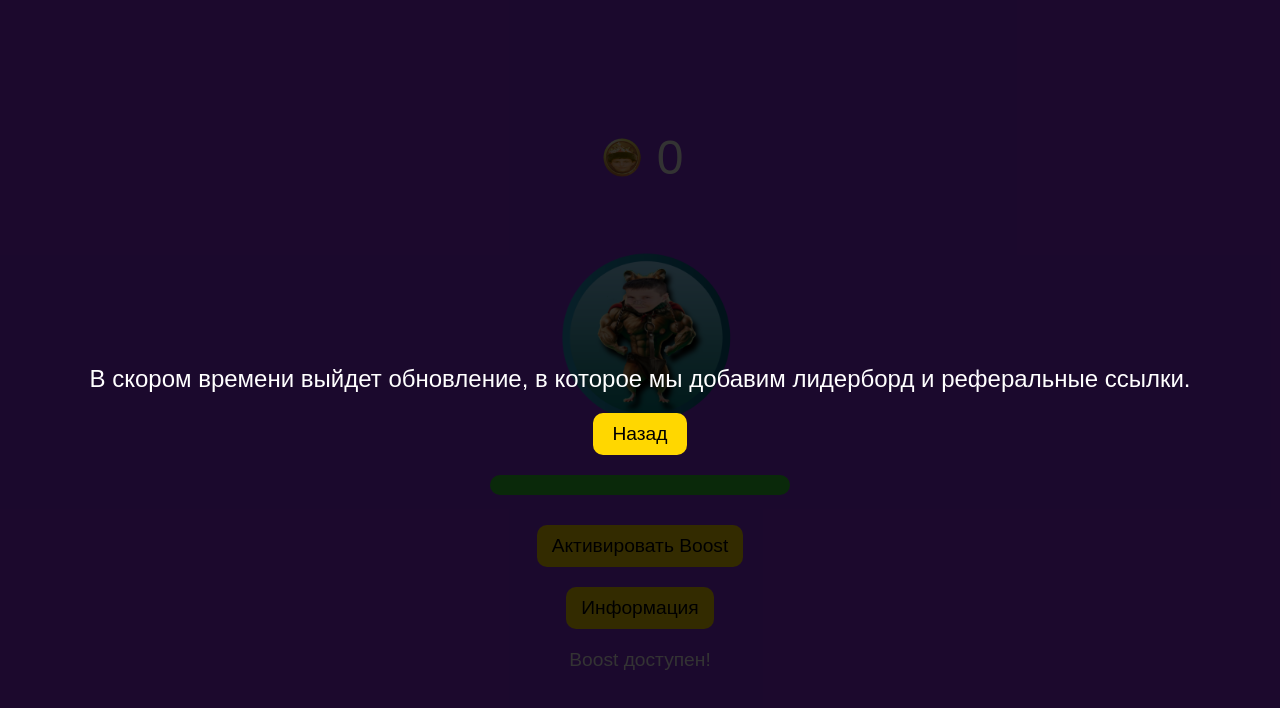
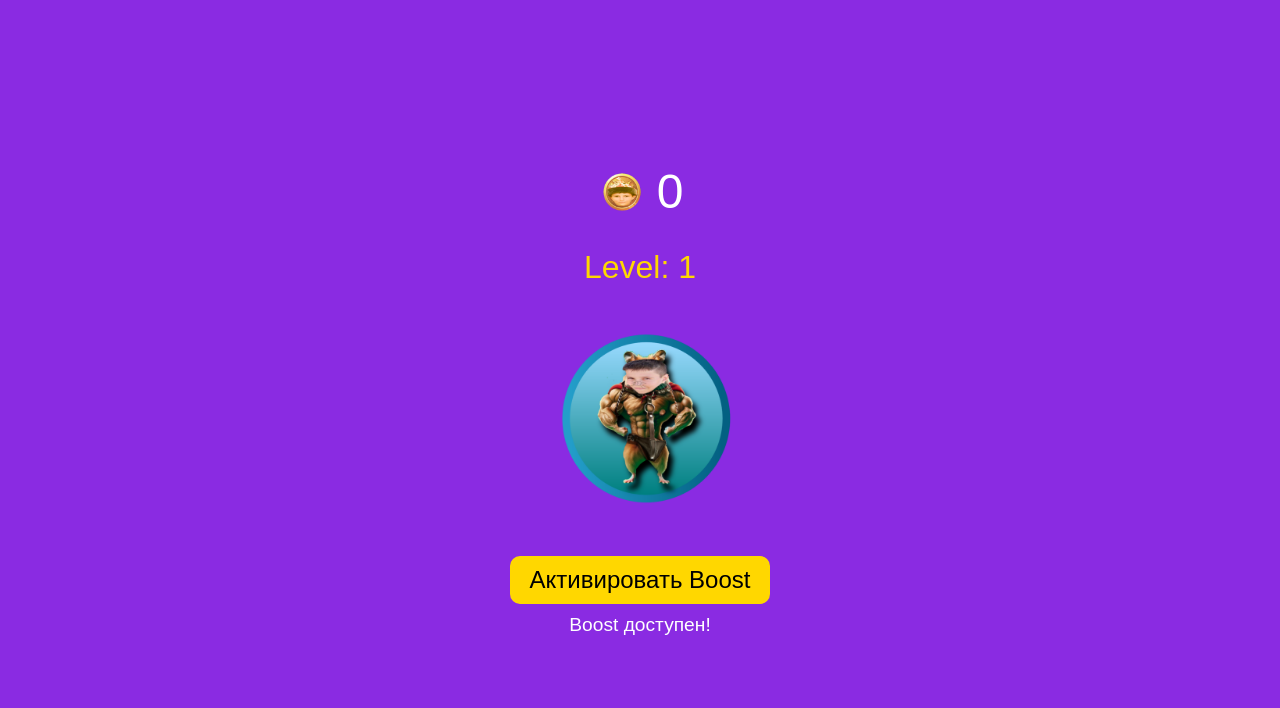
Before and after one commit to Ilyshka3346/clicker, a plain HTML site: page index.html in a window 1280 px wide. Drawn offline with Linux system fonts and the light colour scheme.

Commit message:
Update index.html

```diff
--- a/index.html
+++ b/index.html
@@ -3,7 +3,7 @@
 <head>
     <meta charset="UTF-8">
     <meta name="viewport" content="width=device-width, initial-scale=1.0">
-    <title>clicker</title>
+    <title>Кликер с уровнями</title>
     <style>
         body {
             font-family: Arial, sans-serif;
@@ -38,17 +38,10 @@
             width: 250px; /* Увеличенный размер изображения */
             height: auto;
             transition: transform 0.1s ease-in-out;
-            -webkit-tap-highlight-color: transparent; /* Убираем синее выделение на мобильных устройствах */
-        }
-
-        /* Снятие выделения и появления синего окна на мобильных устройствах */
-        #clickImage:focus {
-            outline: none; /* Отключаем рамку при фокусе */
         }
 
         #clickImage:active {
             transform: scale(0.95); /* Эффект при нажатии */
-            outline: none; /* Отключаем выделение при активном нажатии */
         }
 
         #boost-container {
@@ -58,18 +51,17 @@
             align-items: center;
         }
 
-        #boostButton, #infoButton {
-            padding: 10px 15px;
-            font-size: 1.2em;
+        #boostButton {
+            padding: 10px 20px;
+            font-size: 1.5em;
             background-color: #FFD700; /* Золотой цвет кнопки Boost */
             border: none;
             border-radius: 10px;
             cursor: pointer;
             transition: background-color 0.3s;
-            margin: 10px;
         }
 
-        #boostButton:hover, #infoButton:hover {
+        #boostButton:hover {
             background-color: #FFC107; /* Более темный цвет при наведении */
         }
 
@@ -84,56 +76,42 @@
             margin-top: 10px;
         }
 
-        #infoScreen {
-            display: none;
-            position: absolute;
+        /* Стиль уровня */
+        #level {
+            font-size: 2em;
+            color: #FFD700;
+            margin-top: 10px;
+        }
+
+        /* Стиль поздравительной таблички */
+        #levelUpModal {
+            display: none; /* Изначально скрыто */
+            position: fixed;
             top: 0;
             left: 0;
             width: 100%;
             height: 100%;
-            background-color: rgba(0, 0, 0, 0.8);
-            color: white;
-            display: flex;
-            flex-direction: column;
+            background: rgba(0, 0, 0, 0.8);
+            justify-content: center;
             align-items: center;
-            justify-content: center;
-            z-index: 10;
+            text-align: center;
         }
 
-        #infoText {
-            font-size: 1.5em;
-            text-align: center;
-            margin: 20px;
+        #levelUpModalContent {
+            background-color: #fff;
+            padding: 20px;
+            border-radius: 10px;
+            color: #000;
         }
 
-        #backButton {
-            padding: 10px 20px;
-            font-size: 1.2em;
-            background-color: #FFD700;
+        #closeModal {
+            margin-top: 10px;
+            padding: 5px 10px;
+            cursor: pointer;
+            background-color: #FF6347;
+            color: white;
             border: none;
-            border-radius: 10px;
-            cursor: pointer;
-            transition: background-color 0.3s;
-        }
-
-        #backButton:hover {
-            background-color: #FFC107;
-        }
-
-        #progress-container {
-            width: 300px;
-            height: 20px;
-            background-color: #FFF;
-            border-radius: 10px;
-            overflow: hidden;
-            margin-top: 20px;
-        }
-
-        #progress-bar {
-            width: 100%;
-            height: 100%;
-            background-color: #32CD32; /* Зеленый цвет прогресс-бара */
-            transition: width 0.1s ease;
+            border-radius: 5px;
         }
 
     </style>
@@ -146,27 +124,24 @@
         <div id="counter">0</div>
     </div>
 
+    <!-- Уровень игрока -->
+    <div id="level">Level: 1</div>
+
     <!-- Изображение, на которое можно кликать -->
     <img id="clickImage" src="your-tap-image.png" alt="Кликни сюда">
-
-    <!-- Прогресс-бар -->
-    <div id="progress-container">
-        <div id="progress-bar"></div>
-    </div>
 
     <!-- Раздел Boost -->
     <div id="boost-container">
         <button id="boostButton">Активировать Boost</button>
-        <button id="infoButton">Информация</button>
         <div id="boostMessage"></div>
     </div>
 
-    <!-- Экран информации -->
-    <div id="infoScreen">
-        <div id="infoText">
-            В скором времени выйдет обновление, в которое мы добавим лидерборд и реферальные ссылки.
+    <!-- Поздравительная табличка -->
+    <div id="levelUpModal">
+        <div id="levelUpModalContent">
+            <h2>Поздравляем! Вы повысили уровень!</h2>
+            <button id="closeModal">Закрыть</button>
         </div>
-        <button id="backButton">Назад</button>
     </div>
 
     <script>
@@ -175,52 +150,49 @@
         const clickImage = document.getElementById('clickImage');
         const boostButton = document.getElementById('boostButton');
         const boostMessage = document.getElementById('boostMessage');
-        const infoButton = document.getElementById('infoButton');
-        const infoScreen = document.getElementById('infoScreen');
-        const backButton = document.getElementById('backButton');
-        const progressBar = document.getElementById('progress-bar');
+        const levelDisplay = document.getElementById('level');
+        const levelUpModal = document.getElementById('levelUpModal');
+        const closeModal = document.getElementById('closeModal');
 
-        // Инициализируем параметры
+        // Проверяем, есть ли сохраненное значение в localStorage
         let count = localStorage.getItem('coinCount') ? parseInt(localStorage.getItem('coinCount')) : 0;
         let coinsPerClick = 1; // Начальное количество монет за клик
-        let maxProgress = 6000; // Максимальное значение прогресс-бара
-        let currentProgress = maxProgress; // Текущее значение прогресс-бара
-        let progressRestoreRate = 2; // Количество восстанавливаемых коинов в секунду
+        let level = localStorage.getItem('level') ? parseInt(localStorage.getItem('level')) : 1;
+
+        // Уровни и количество коинов, необходимых для каждого уровня
+        const levelThresholds = [2500, 35000, 100000, 500000, 1000000];
 
         // Отображаем сохраненное значение на экране
         counterDisplay.textContent = count;
+        levelDisplay.textContent = `Level: ${level}`;
 
-        // Функция обновления прогресс-бара
-        function updateProgressBar() {
-            let progressPercentage = (currentProgress / maxProgress) * 100;
-            progressBar.style.width = `${progressPercentage}%`;
+        // Функция для показа поздравительной таблички
+        function showLevelUpModal() {
+            levelUpModal.style.display = 'flex';
         }
 
-        // Обновляем прогресс-бар при загрузке страницы
-        updateProgressBar();
-
-        // Функция для уменьшения прогресса при каждом клике
-        clickImage.addEventListener('click', function() {
-            if (currentProgress > 0) {
-                count += coinsPerClick; // Увеличиваем счетчик на coinsPerClick
-                counterDisplay.textContent = count; // Обновляем отображаемое значение
-                localStorage.setItem('coinCount', count); // Сохраняем значение в localStorage
-
-                currentProgress -= 1; // Уменьшаем прогресс на 1
-                updateProgressBar(); // Обновляем прогресс-бар
-            }
+        // Закрытие поздравительной таблички
+        closeModal.addEventListener('click', function() {
+            levelUpModal.style.display = 'none';
         });
 
-        // Восстанавливаем прогресс-баллы со скоростью 2 единицы в секунду
-        setInterval(function() {
-            if (currentProgress < maxProgress) {
-                currentProgress += progressRestoreRate; // Увеличиваем прогресс
-                if (currentProgress > maxProgress) {
-                    currentProgress = maxProgress; // Не превышаем максимальный лимит
-                }
-                updateProgressBar(); // Обновляем прогресс-бар
+        // Функция проверки уровня
+        function checkLevelUp() {
+            if (level < levelThresholds.length && count >= levelThresholds[level - 1]) {
+                level++; // Увеличиваем уровень
+                levelDisplay.textContent = `Level: ${level}`;
+                localStorage.setItem('level', level); // Сохраняем уровень
+                showLevelUpModal(); // Показываем поздравительную табличку
             }
-        }, 1000);
+        }
+
+        // Функция, которая увеличивает счётчик при нажатии на изображение
+        clickImage.addEventListener('click', function() {
+            count += coinsPerClick; // Увеличиваем счетчик на coinsPerClick
+            counterDisplay.textContent = count; // Обновляем отображаемое значение
+            localStorage.setItem('coinCount', count); // Сохраняем значение в localStorage
+            checkLevelUp(); // Проверяем, нужно ли повысить уровень
+        });
 
         // Функция проверки времени с последнего использования Boost
         function checkBoostAvailability() {
@@ -260,16 +232,6 @@
             }, 60000); // 60 секунд
         });
 
-        // Показать экран информации
-        infoButton.addEventListener('click', function() {
-            infoScreen.style.display = 'flex'; // Показываем экран информации
-        });
-
-        // Вернуться назад к кликеру
-        backButton.addEventListener('click', function() {
-            infoScreen.style.display = 'none'; // Скрываем экран информации
-        });
-
         // Проверка доступности Boost при загрузке страницы
         window.onload = checkBoostAvailability;
     </script>
```
